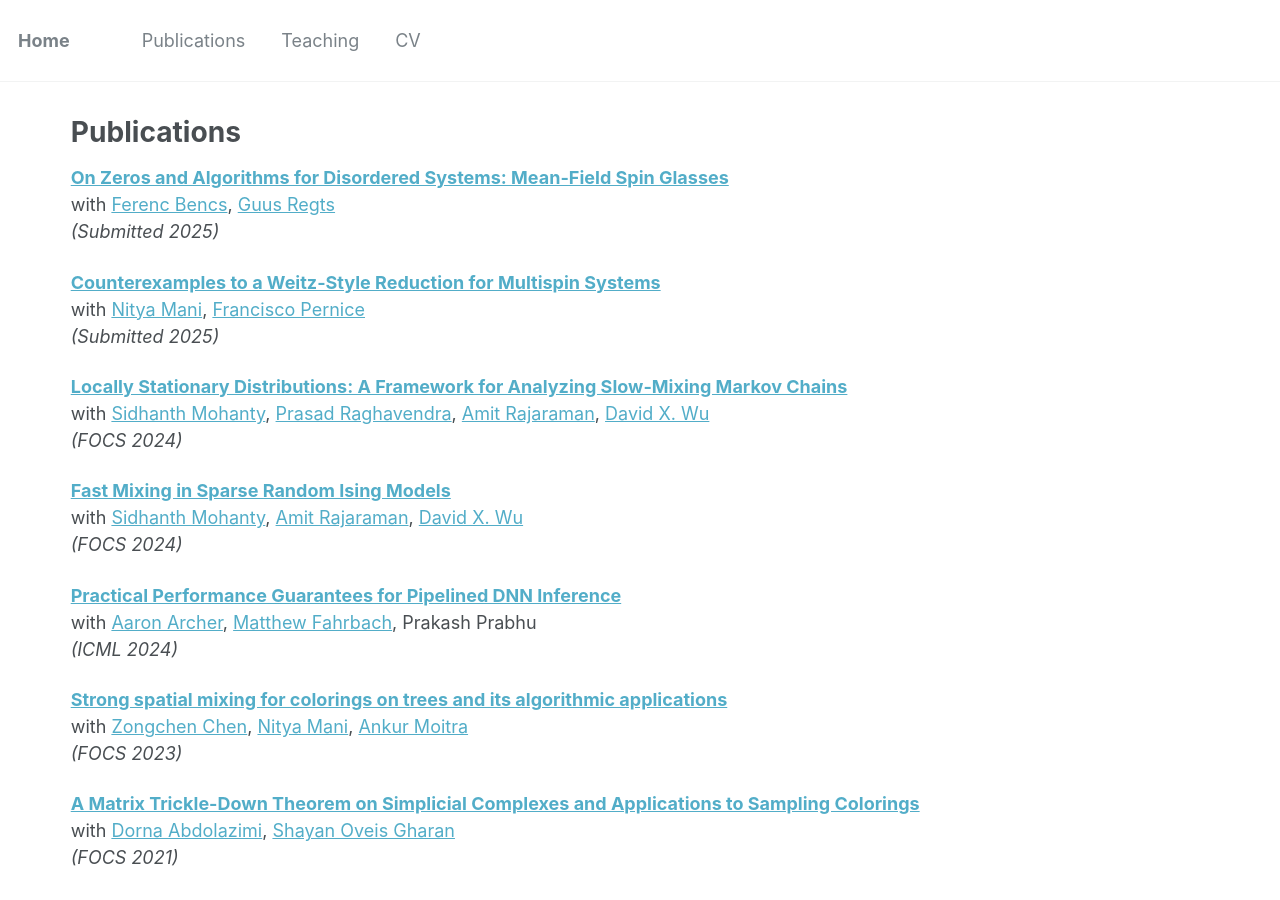
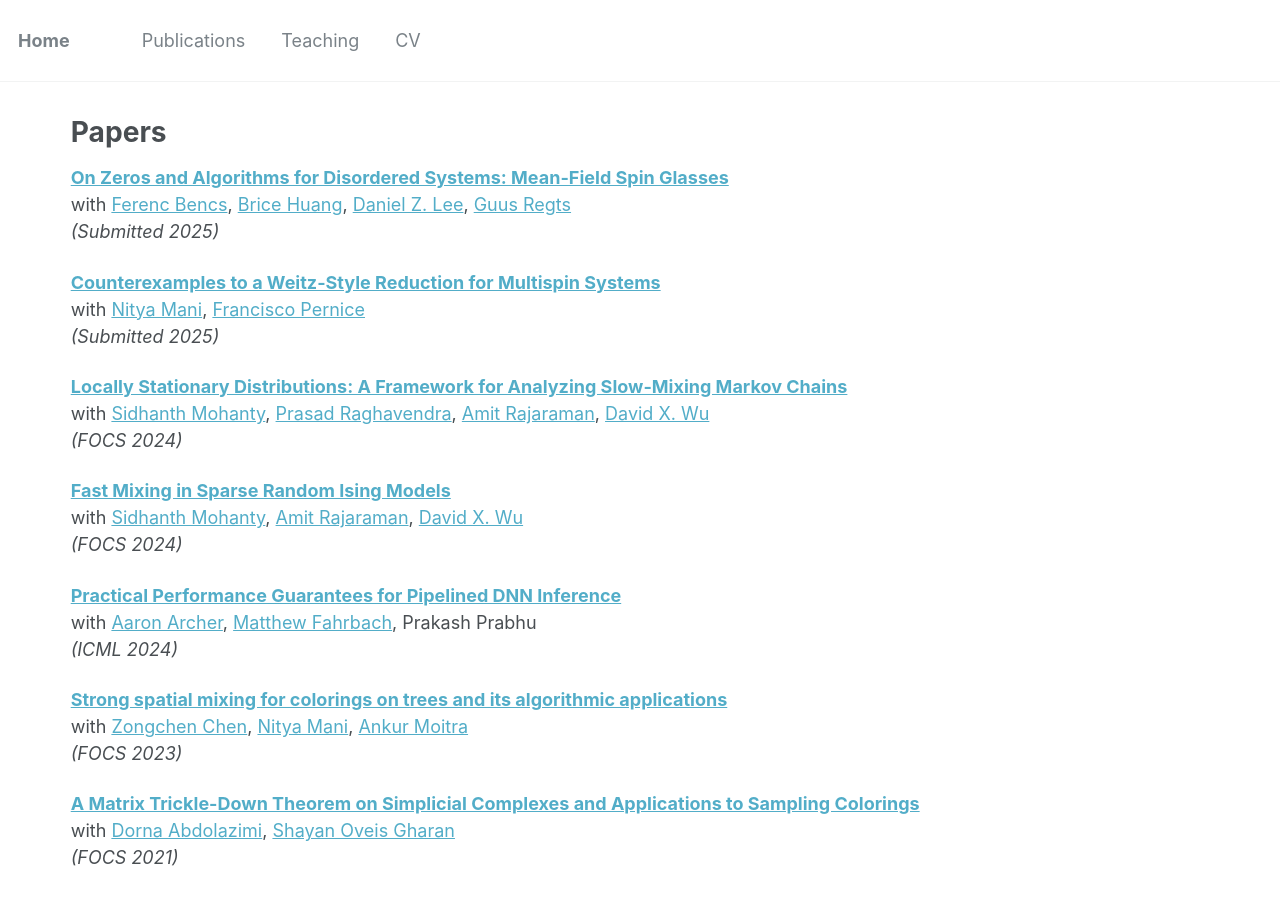
Before and after one commit to kuikuiliu/kuikuiliu.github.io, a Jekyll site: the page built from _pages/publications.md, in a window 1280 px wide and 900 px high. Built offline with Jekyll 4.4.1, drawn with Linux system fonts in a browser that asks for light colours.

```diff
--- a/_pages/publications.md
+++ b/_pages/publications.md
@@ -1,12 +1,12 @@
 ---
 layout: archive
-title: "Publications"
+title: "Papers"
 permalink: /publications/
 author_profile: false
 ---
 
 **[On Zeros and Algorithms for Disordered Systems: Mean-Field Spin Glasses](https://arxiv.org/abs/2507.15616)** <br />
-with [Ferenc Bencs](https://bencsf.github.io/), [Guus Regts](https://sites.google.com/site/guusregts/home) <br />
+with [Ferenc Bencs](https://bencsf.github.io/), [Brice Huang](https://www.bricehuang.com/index.html), [Daniel Z. Lee](https://dan-iel-lee.vercel.app/), [Guus Regts](https://sites.google.com/site/guusregts/home) <br />
 *(Submitted 2025)*
 
 **[Counterexamples to a Weitz-Style Reduction for Multispin Systems](https://arxiv.org/abs/2411.06541)** <br />
```
